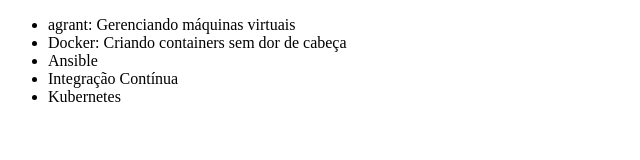
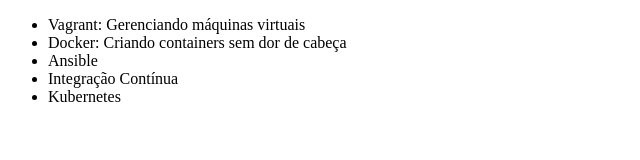
Before and after one commit to vmartinsly/alura-gitegithub, a plain HTML site: page index.html in a window 1280 px wide. Shown: the full height of the page, 0-640 px from the left. Drawn offline with Linux system fonts and the light colour scheme.

Commit message:
Alterando o código

```diff
--- a/index.html
+++ b/index.html
@@ -6,7 +6,7 @@
 </head>
 <body>
     <ul>
-        <li>agrant: Gerenciando máquinas virtuais</li>
+        <li>Vagrant: Gerenciando máquinas virtuais</li>
         <li>Docker: Criando containers sem dor de cabeça</li>
         <li>Ansible</li>
         <li>Integração Contínua</li>
```
